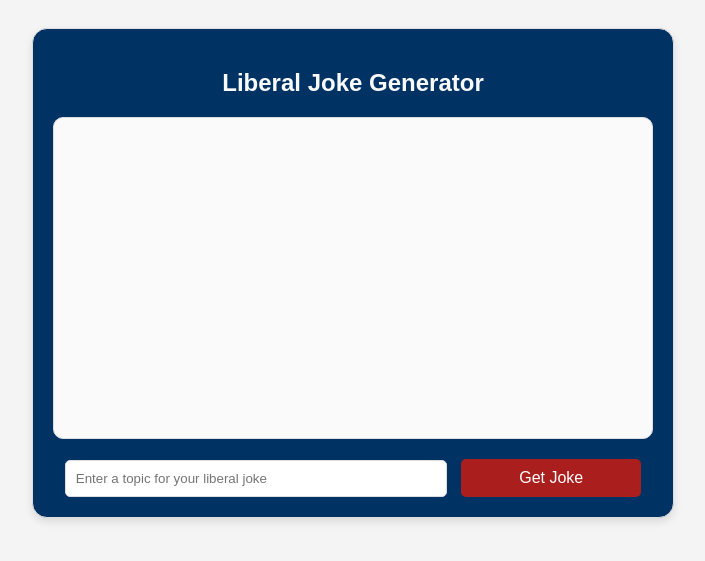
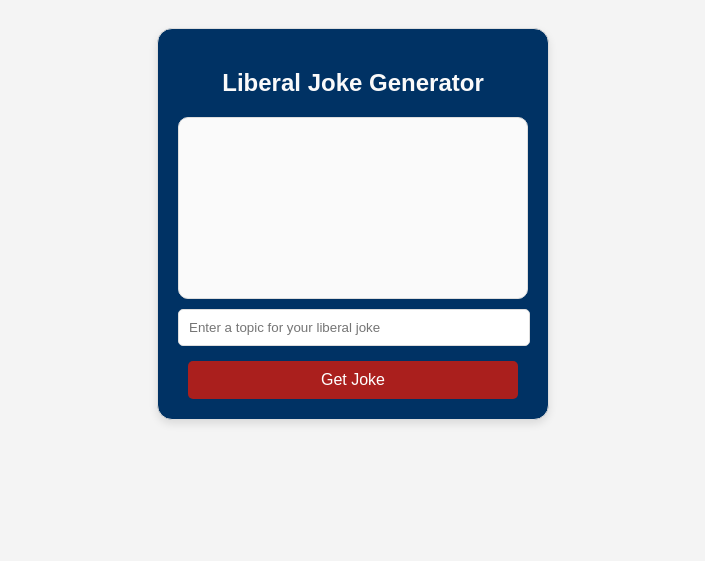
Before and after one commit to redelephantrepublican/joke-assistant, a Flask app: page / in a window 1280 px wide. Shown: the top 561 px of the page, without its empty margins (287-992 px from the left). Run offline with Flask 3, Linux system fonts and the light colour scheme.

Commit message:
Updated styling and app code

```diff
--- a/app.py
+++ b/app.py
@@ -25,7 +25,7 @@ def get_joke():
         # Generate a joke using OpenAI's GPT model
         response = client.completions.create(
             model="gpt-3.5-turbo-instruct",
-            prompt=f"Tell a short, to-the-point conservative joke about {user_input} in a raw, adult humourous, conservative tone. Uncensored swear language is allowed. Please include hashtags at the end.",
+            prompt=f"Tell a short, to-the-point conservative joke about {user_input} in a raw, adult humourous, conservative tone. Uncensored swear language is allowed. Please include the hashtag #RedElephantRepublican at the end of each joke.",
             max_tokens=50
         )
         # Extract the joke text from the response
--- a/templates/index.html
+++ b/templates/index.html
@@ -6,54 +6,63 @@
         body {
             font-family: Arial, sans-serif;
             background-color: #f4f4f4;
-            color: #fafafa;
+            color: #333333; /* Changed from #fafafa for better visibility */
             text-align: center;
             padding: 20px;
         }
         #chatbox {
-            width: 80%;
-            max-width: 600px;
+            width: 350px; /* Set width to 350px */
+            height: 350px; /* Set height to 350px */
             margin: auto;
             background-color: #003264;
             padding: 20px;
             border-radius: 15px;
             box-shadow: 0 4px 8px rgba(0, 0, 0, 0.1);
             border: 1px solid #ddd;
+            display: flex; /* Use flexbox for internal layout */
+            flex-direction: column; /* Stack children vertically */
+            justify-content: space-between; /* Distribute space between children */
+        }
+        #chatbox h2 {
+            color: #fafafa; /* Set the color of the title */
         }
         #chatlogs {
             background-color: #fafafa;
-            margin-bottom: 20px;
+            margin-bottom: 10px;
             padding: 10px;
             border-radius: 10px;
-            height: 300px;
+            flex-grow: 1; /* Allow chatlogs to grow and fill available space */
             overflow: auto;
             border: 1px solid #ddd;
         }
         #userInput {
-            width: 60%;
+            width: calc(100% - 20px); /* Adjust width to consider padding */
             padding: 10px;
-            margin-right: 10px;
             border-radius: 5px;
             border: 1px solid #ddd;
+            margin-bottom: 15px; /* Add 15px margin below the input field */
         }
         button {
-            width: 30%;
+            width: calc(100% - 20px); /* Adjust width to consider padding, same as #userInput */
             padding: 10px;
+            margin: 0 auto; /* Center the button */
             background-color: #aa1f1d;
             color: white;
             border: none;
             border-radius: 5px;
             cursor: pointer;
             font-size: 1em;
+            display: block; /* Make the button a block element to allow margin auto to work */
         }
         button:hover {
             background-color: #971817;
         }
         .assistant-message {
             text-align: left;
-            margin-bottom: 10px;
             color: #333333;
+            margin-bottom: 15px; /* Add 15px margin below each joke message */
         }
+
         .assistant-message strong {
             color: #003264;
             font-weight: bold;
```
